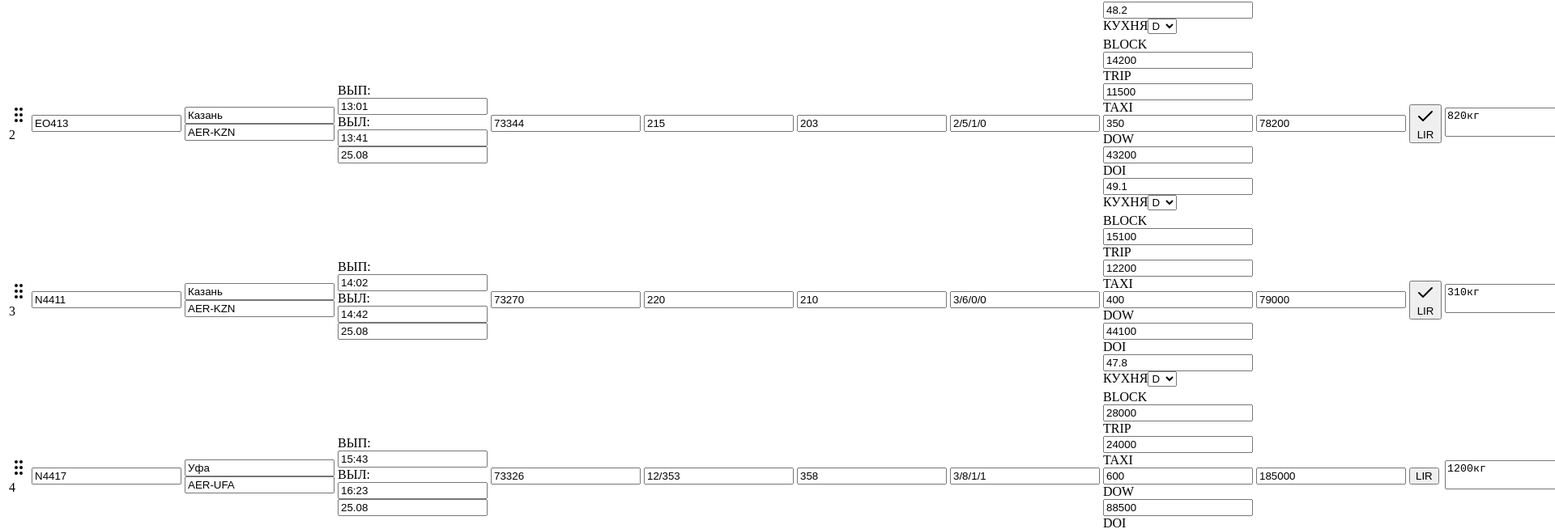
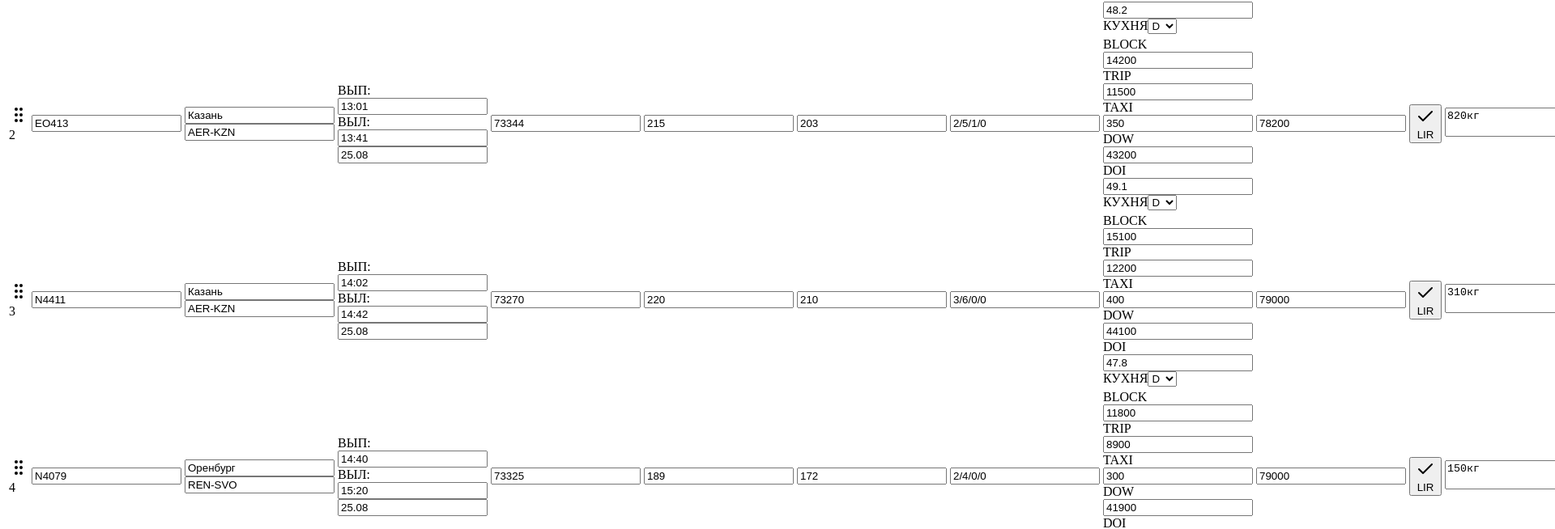
Before and after one commit to kekc85/plan, a React (Vite) app in the folder web_app/: page / in a window 1280 px wide. Shown: the part 1309-1963 px from the top of the page at 81% size, 1920 px wide, since content can reach past the window. Built offline with nearby package versions, Linux system fonts and the light colour scheme; the HTML template or start-up script is replaced by a standard one.

Commit message:
функция: чекбокс простановки времен в Astra для рейсов из REN (Оренбург)

```diff
--- a/web_app/src/components/FlightRow.jsx
+++ b/web_app/src/components/FlightRow.jsx
@@ -11,7 +11,8 @@ import {
   formatValidAcConfig,
   formatValidMtow,
   formatValidDayMonth,
-  isFlightReleaseOverdue
+  isFlightReleaseOverdue,
+  isRenDeparture
 } from '../utils/validators';
 
 export default function FlightRow({
@@ -141,6 +142,13 @@ export default function FlightRow({
     onUpdateFlight(flight.id, updates);
   };
 
+  // Чекбокс Проставить времена в Astra (для рейсов из REN Оренбург)
+  const handleToggleAstraTimes = (e) => {
+    if (e) e.stopPropagation();
+    const nextVal = !flight.astra_times_sent;
+    onUpdateFlight(flight.id, { astra_times_sent: nextVal });
+  };
+
   const handleCheckboxKeyDown = (e, toggleFn) => {
     if (e.key === 'Enter' || e.key === ' ') {
       e.preventDefault();
@@ -150,6 +158,7 @@ export default function FlightRow({
 
   const currentStatus = flight.status || 'pending';
   const isOverdue = isFlightReleaseOverdue(flight);
+  const isRen = isRenDeparture(flight);
 
   // Раздельные цветовые схемы для СВЕТЛОЙ и ТЕМНОЙ тем
   const rowStatusTheme = {
@@ -582,7 +591,35 @@ export default function FlightRow({
         </button>
       </td>
 
-      {/* 17. СТАТУС РЕЙСА */}
+      {/* 17. ВРЕМЕНА В ASTRA (Строго для рейсов вылетающих из REN Оренбург) */}
+      <td className="py-2.5 px-0.5 text-center whitespace-nowrap">
+        {isRen ? (
+          <button
+            type="button"
+            onClick={handleToggleAstraTimes}
+            onKeyDown={(e) => handleCheckboxKeyDown(e, handleToggleAstraTimes)}
+            onMouseDown={(e) => e.stopPropagation()}
+            tabIndex={0}
+            className={`flex items-center justify-center gap-1.5 px-2 py-1.5 rounded-md border text-xs font-extrabold transition-all focus:outline-none focus:ring-2 focus:ring-teal-400 shadow-sm ${
+              flight.astra_times_sent
+                ? 'bg-teal-600 text-white border-teal-700 dark:bg-teal-500/30 dark:text-teal-200 dark:border-teal-400'
+                : 'bg-teal-50 dark:bg-teal-950/40 text-teal-800 dark:text-teal-300 border-teal-400/60 dark:border-teal-600/50 hover:bg-teal-100/70 hover:border-teal-500 animate-pulse'
+            }`}
+            title="Для рейса из Оренбурга (REN) необходимо вручную проставить время движения и взлёта в Astra!"
+          >
+            <div className={`w-3.5 h-3.5 rounded flex items-center justify-center border ${
+              flight.astra_times_sent ? 'bg-white text-teal-700 border-white' : 'border-teal-500 dark:border-teal-400 bg-white dark:bg-slate-900'
+            }`}>
+              {flight.astra_times_sent && <Check className="w-3 h-3 stroke-[3]" />}
+            </div>
+            <span>Времена</span>
+          </button>
+        ) : (
+          <span className="text-slate-300 dark:text-slate-700 font-mono text-xs select-none">—</span>
+        )}
+      </td>
+
+      {/* 18. СТАТУС РЕЙСА */}
       <td className="py-2.5 px-1 text-center whitespace-nowrap">
         <select
           value={currentStatus}
--- a/web_app/src/components/ShiftTable.jsx
+++ b/web_app/src/components/ShiftTable.jsx
@@ -65,6 +65,7 @@ export default function ShiftTable({
               <th className="py-3 px-1 font-extrabold tracking-wider uppercase min-w-[140px]">Багаж (особенности)</th>
               <th className="py-3 px-0.5 text-center font-extrabold tracking-wider uppercase w-14 text-amber-700 dark:text-amber-300">СЗВ</th>
               <th className="py-3 px-0.5 text-center font-extrabold tracking-wider uppercase w-14 text-emerald-700 dark:text-emerald-300">LDM</th>
+              <th className="py-3 px-0.5 text-center font-extrabold tracking-wider uppercase min-w-[85px] text-teal-700 dark:text-teal-300">Астра (REN)<br/><span className="text-[9px] font-medium text-slate-500">Времена</span></th>
               <th className="py-3 px-1 text-center font-extrabold tracking-wider uppercase w-28">Статус</th>
               <th className="py-3 px-1 font-extrabold tracking-wider uppercase min-w-[120px]">Примечания</th>
               <th className="py-3 px-1 text-center font-extrabold tracking-wider uppercase w-14 no-print">Действия</th>
@@ -98,7 +99,7 @@ export default function ShiftTable({
                   ))
                 ) : (
                   <tr>
-                    <td colSpan="19" className="text-center py-16 text-slate-500">
+                    <td colSpan="20" className="text-center py-16 text-slate-500">
                       <div className="flex flex-col items-center justify-center gap-3">
                         <PlaneTakeoff className="w-10 h-10 text-slate-400 dark:text-slate-600 animate-pulse" />
                         <p className="text-sm font-bold text-slate-700 dark:text-slate-300">В журнале смены пока нет рейсов</p>
--- a/web_app/src/utils/mockData.js
+++ b/web_app/src/utils/mockData.js
@@ -85,31 +85,32 @@ export const INITIAL_FLIGHTS = [
   },
   {
     id: "fl_4",
-    flight: "N4417",
+    flight: "N4079",
     flight_date: "25.08",
-    route_city: "Уфа",
-    route_airports: "AER-UFA",
-    time: "16:23",
-    release_time: "15:43",
-    ac_num: "73326",
-    ac_config: "12/353",
-    pax: "358",
-    crew: "3/8/1/1",
-    fuel_block: "28000",
-    fuel_trip: "24000",
-    fuel_taxi: "600",
-    dow: "88500",
-    doi: "52.4",
+    route_city: "Оренбург",
+    route_airports: "REN-SVO",
+    time: "15:20",
+    release_time: "14:40",
+    ac_num: "73325",
+    ac_config: "189",
+    pax: "172",
+    crew: "2/4/0/0",
+    fuel_block: "11800",
+    fuel_trip: "8900",
+    fuel_taxi: "300",
+    dow: "41900",
+    doi: "48.5",
     galley: "D",
-    lir_sent: false,
-    mtow: "185000",
-    cargo: "1200кг",
-    mail: "Почта 1 класс",
-    baggage: "Прямой рейс",
+    lir_sent: true,
+    mtow: "79000",
+    cargo: "150кг",
+    mail: "",
+    baggage: "Прямой",
     szv_sent: false,
     ldm_sent: false,
+    astra_times_sent: false,
     status: "prepared",
-    notes: "Широкий фюзеляж B777"
+    notes: "Рейс из REN: после взлёта проставить времена движения и взлёта в Astra"
   },
   {
     id: "fl_5",
--- a/web_app/src/utils/validators.js
+++ b/web_app/src/utils/validators.js
@@ -244,3 +244,18 @@ export function isFlightReleaseOverdue(flight) {
 
   return normNow >= normRel;
 }
+
+// Проверка, вылетает ли рейс из Оренбурга (REN)
+export function isRenDeparture(flight) {
+  if (!flight) return false;
+  const routeAirports = (flight.route_airports || '').toUpperCase();
+  const routeCity = (flight.route_city || '').toUpperCase();
+  const dep = (flight.dep_airport || '').toUpperCase();
+  const origin = (flight.origin || '').toUpperCase();
+
+  if (dep === 'REN' || origin === 'REN') return true;
+  if (routeAirports.startsWith('REN') || routeAirports.startsWith('UWSG')) return true;
+  if (routeCity.includes('ОРЕНБУРГ') || routeCity.startsWith('REN')) return true;
+
+  return false;
+}
```
Also changed, not shown: 1 other file (tests, documents, lock files or other folders).
